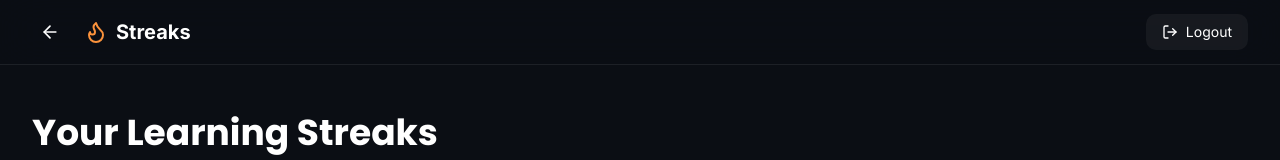
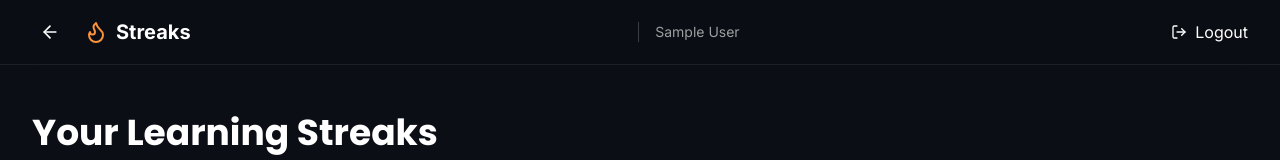
Before and after one commit to Spraydol/masterminds, a React (Vite) app in the folder app/: page /streaks in a window 1280 px wide. Shown: the top 160 px of the page. Built offline with nearby package versions, Linux system fonts and the light colour scheme; no server answers; sample sign-in values are in the browser's storage.

Commit message:
Implement refreshStreakData function for streak updates
Added a function to refresh streak data with simulated updates.

```diff
--- a/app/src/pages/Streaks.tsx
+++ b/app/src/pages/Streaks.tsx
@@ -30,6 +30,18 @@ export default function Streaks() {
   const handleLogout = () => {
     localStorage.removeItem('edubuddy_user');
     navigate('/');
+  };
+
+  const refreshStreakData = () => {
+    // Simulate fetching updated streak data
+      const updatedData = {
+        currentStreak: streakData.currentStreak + (Math.random() > 0.7 ? 1 : 0),
+        longestStreak: Math.max(streakData.longestStreak, streakData.currentStreak),
+        totalDaysActive: streakData.totalDaysActive + (Math.random() > 0.5 ? 1 : 0),
+        thisWeek: Math.min(7, streakData.thisWeek + (Math.random() > 0.8 ? 1 : 0)),
+        thisMonth: Math.min(30, streakData.thisMonth + (Math.random() > 0.9 ? 1 : 0)),
+      };
+      setStreakData(updatedData);
   };
 
   // Generate calendar data for the last 12 weeks
@@ -75,9 +87,14 @@ export default function Streaks() {
                 <span className="text-xl font-bold">Streaks</span>
               </div>
             </div>
+            <div className="ml-4 flex items-center gap-2 text-sm text-white/60 border-l border-white/20 pl-4">
+              <span>{user?.name || 'Student'}</span>
+            </div>
             <button
               onClick={handleLogout}
-              className="flex items-center gap-2 px-4 py-2 text-sm rounded-lg bg-white/[0.05] hover:bg-white/[0.1] transition"
+                variant="ghost"
+                size="sm"
+                className="flex items-center gap-2"
             >
               <LogOut className="w-4 h-4" />
               Logout
```
